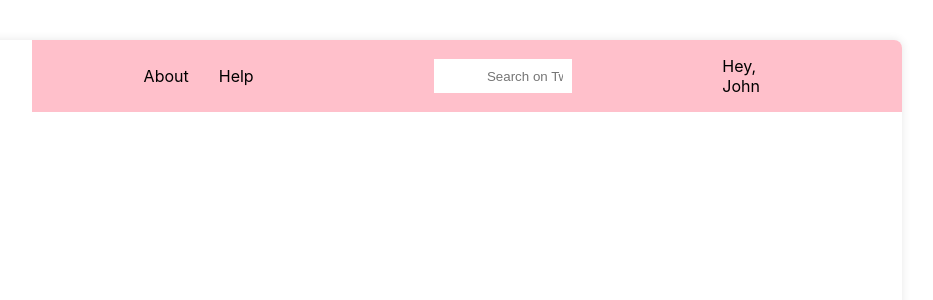
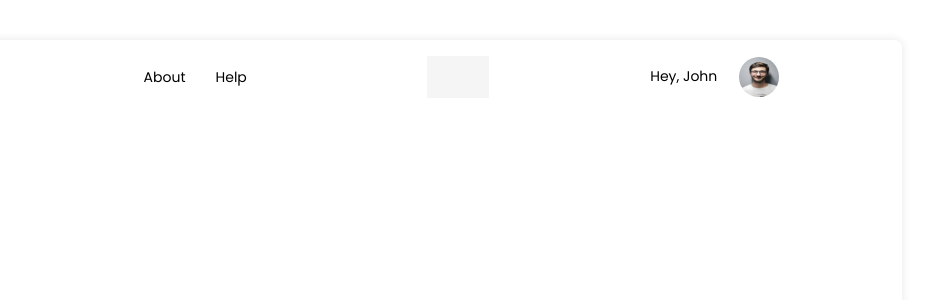
Before and after one commit to ankitt01/Twitter-UI-Clone, a React (Create React App) app: page / in a window 1280 px wide. Shown: the top 300 px of the page, without its empty margins (250-1183 px from the left). Built offline with nearby package versions, Linux system fonts and the light colour scheme.

Commit message:
navbor-top complete

```diff
--- a/src/components/Navbar.js
+++ b/src/components/Navbar.js
@@ -1,6 +1,6 @@
 import React, { Component } from 'react';
-import './style/navbar.css'
-
+import './style/navbar.css';
+import dp from './img/dp.jpg';
 class Navbar extends Component {
     render() {
         return (
@@ -13,7 +13,7 @@ class Navbar extends Component {
                     <li className="links">
                         <div className="profile">
                             <span className="Greeting">Hey, John</span>
-                            {/* <img src="" alt=""/> */}
+                            <img src={dp} alt=""/>
                         </div>
                     </li>
                 </ul>
--- a/src/components/style/navbar.css
+++ b/src/components/style/navbar.css
@@ -1,3 +1,4 @@
+@import url("https://fonts.googleapis.com/css2?family=Poppins&display=swap");
 * {
   margin: 0;
   padding: 0;
@@ -7,10 +8,10 @@
 
 .navbar-top {
   width: 85%;
-  background-color: pink;
   margin-left: auto;
   padding: 1em 7em;
   border-top-right-radius: 8px;
+  font-family: 'Poppins', sans-serif;
 }
 
 .nav-links-top {
@@ -31,16 +32,36 @@
 .nav-links-top .links a {
   text-decoration: none;
   color: black;
+  font-size: 14px;
 }
 
 .nav-links-top .links .profile {
-  margin-left: auto;
+  width: 150px;
+  display: -webkit-box;
+  display: -ms-flexbox;
+  display: flex;
+  -ms-flex-pack: distribute;
+      justify-content: space-around;
+  -webkit-box-align: center;
+      -ms-flex-align: center;
+          align-items: center;
+}
+
+.nav-links-top .links .profile span {
+  font-size: 14px;
+}
+
+.nav-links-top .links .profile img {
+  width: 40px;
+  height: 40px;
+  border-radius: 50%;
 }
 
 .nav-links-top input {
   margin: 0 150px;
   width: 50%;
-  padding: 0.7em 0.7em 0.7em 4em;
+  padding: 1em 0.7em 1em 4em;
   border: none;
+  background-color: rgba(153, 153, 153, 0.1);
 }
 /*# sourceMappingURL=navbar.css.map */
--- a/src/components/style/navbar.scss
+++ b/src/components/style/navbar.scss
@@ -4,10 +4,10 @@
     box-sizing: border-box;
 }
 
+$main-color: #55acee;
 @import url('https://fonts.googleapis.com/css2?family=Poppins&display=swap');
 .navbar-top {
     width: 85%;
-    background-color: pink;
     margin-left: auto;
     padding: 1em 7em;
     border-top-right-radius: 8px;
@@ -24,15 +24,28 @@
         a {
             text-decoration: none;
             color: black;
+            font-size: 14px;
         }
         .profile {
-            margin-left: auto;
+            width: 150px;
+            display: flex;
+            justify-content: space-around;
+            align-items: center;
+            span {
+                font-size: 14px;
+            }
+            img {
+                width: 40px;
+                height: 40px;
+                border-radius: 50%;
+            }
         }
     }
     input {
         margin: 0 150px;
         width: 50%;
-        padding: 0.7em 0.7em 0.7em 4em;
+        padding: 1em 0.7em 1em 4em;
         border: none;
+        background-color: rgba(153, 153, 153, 0.1);
     }
 }
```
Also changed, not shown: 1 other file (tests, documents, lock files or other folders).
